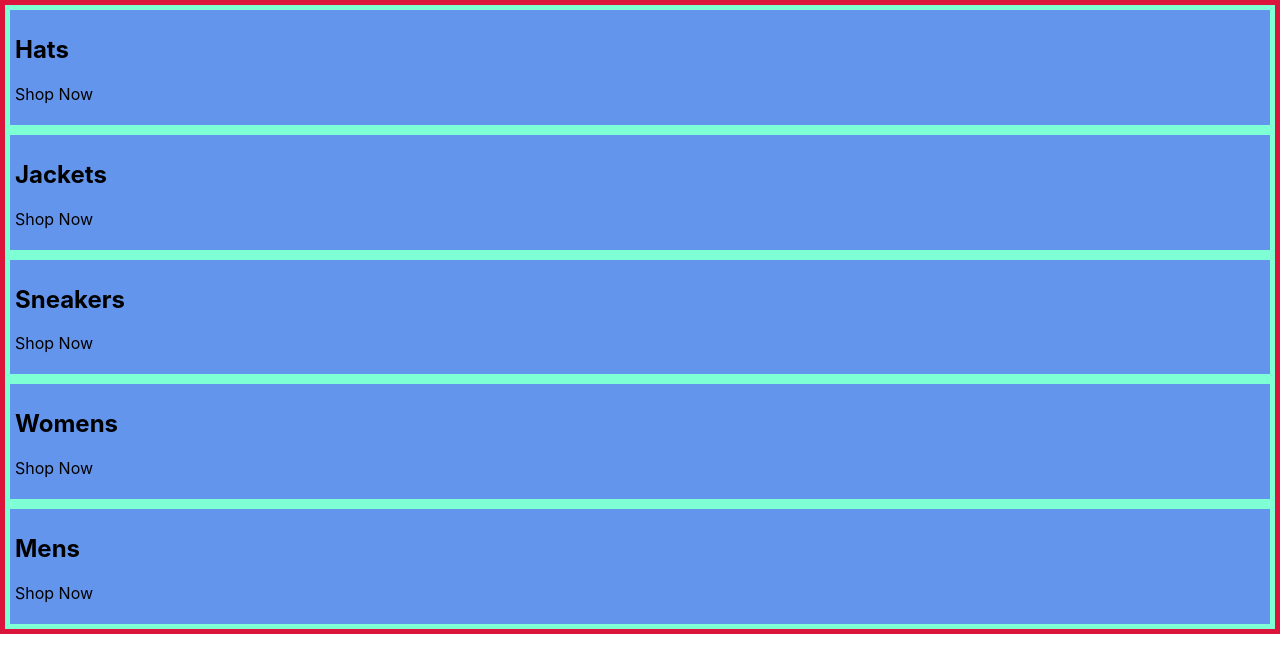
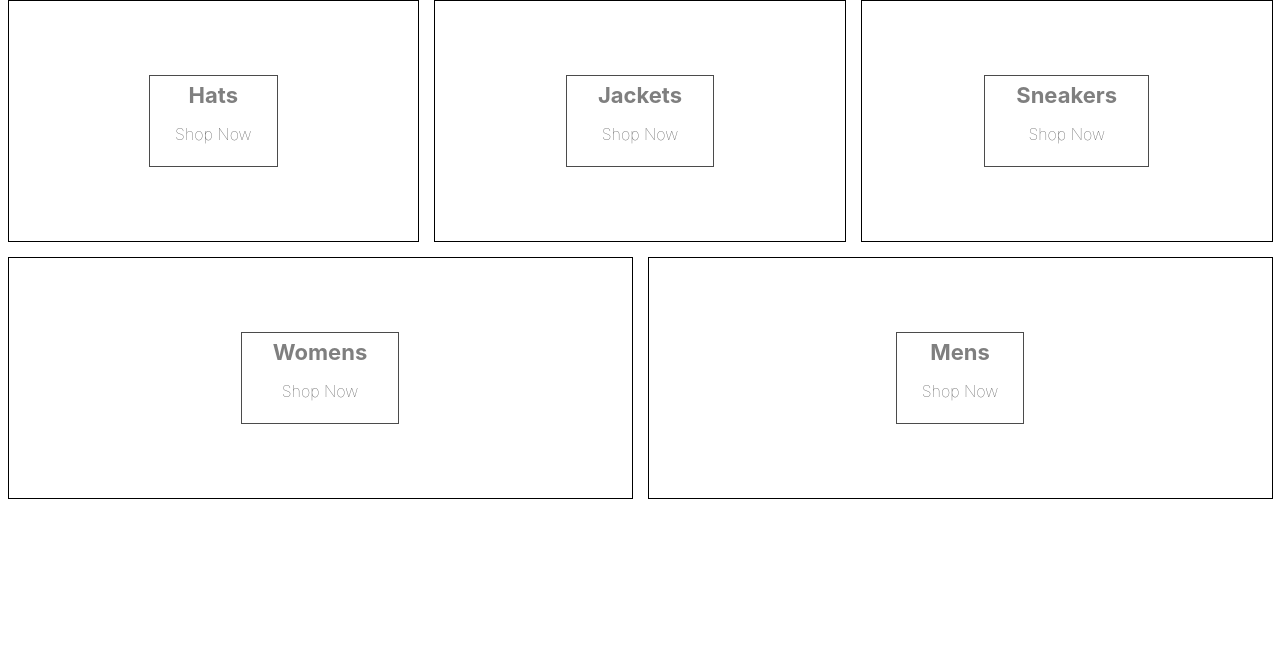
Before and after one commit to 5OO/web-shop_clothing, a React (Create React App) app: page / in a window 1280 px wide. Shown: the top 672 px of the page. Built offline with nearby package versions, Linux system fonts and the light colour scheme.

Commit message:
project styling applied

```diff
--- a/src/App.js
+++ b/src/App.js
@@ -27,8 +27,8 @@
 
     return (
         <div className="categories-container">
-            {categories.map(({title}) => (
-                <div className="category-container">
+            {categories.map(({id, title}) => (
+                <div key={id} className="category-container">
                     <div className='background-image'/>
                     <div className="category-body-container">
                         <h2>{title}</h2>
--- a/src/categories.styles.scss
+++ b/src/categories.styles.scss
@@ -1,13 +1,75 @@
 .categories-container {
- background-color: crimson;
-  padding: 5px;
-  .category-container {
-    background-color: aquamarine;
-    padding: 5px;
+  width: 100%;
+  display: flex;
+  flex-wrap: wrap;
+  justify-content: space-between;
+}
 
-    .category-body-container {
-      background-color: cornflowerblue;
-      padding: 5px;
+.category-container {
+  min-width: 30%;
+  height: 240px;
+  flex: 1 1 auto;
+  display: flex;
+  align-items: center;
+  justify-content: center;
+  border: 1px solid black;
+  margin: 0 7.5px 15px;
+  overflow: hidden;
+
+  &:hover {
+    cursor: pointer;
+
+    & .background-image {
+      transform: scale(1.1);
+      transition: transform 6s cubic-bezier(0.25, 0.45, 0.45, 0.95);
+    }
+
+    & .category-body-container {
+      opacity: 0.9;
+    }
+  }
+
+  &.large {
+    height: 380px;
+  }
+
+  &:first-child {
+    margin-right: 7.5px;
+  }
+
+  &:last-child {
+    margin-left: 7.5px;
+  }
+
+  .background-image {
+    width: 100%;
+    height: 100%;
+    background-size: cover;
+    background-position: center;
+  }
+
+  .category-body-container {
+    height: 90px;
+    padding: 0 25px;
+    display: flex;
+    flex-direction: column;
+    align-items: center;
+    justify-content: center;
+    border: 1px solid black;
+    background-color: white;
+    opacity: 0.7;
+    position: absolute;
+
+    h2 {
+      font-weight: bold;
+      margin: 0 6px 0;
+      font-size: 22px;
+      color: #4a4a4a;
+    }
+
+    p {
+      font-weight: lighter;
+      font-size: 16px;
     }
   }
 }
```
